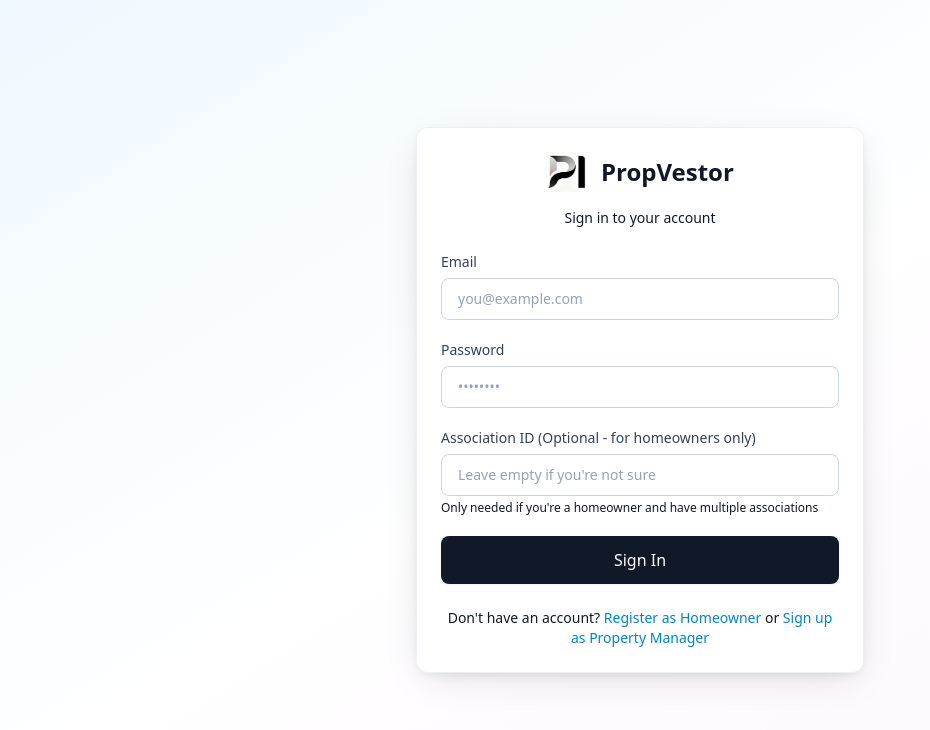
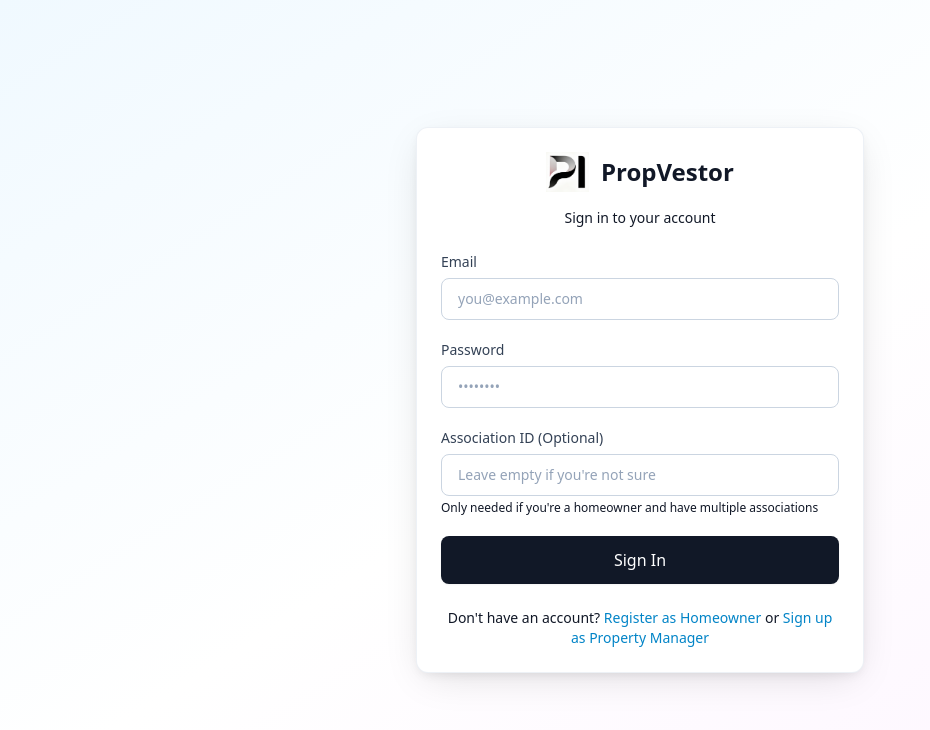
Before and after one commit to kchowhan/propvestor, a Next.js app in the folder apps/web/: page /login in a window 1280 px wide. Shown: the top 730 px of the page, without its empty margins (0-930 px from the left). Built offline with nearby package versions, Linux system fonts and the light colour scheme; a web font is replaced by a local one.

Commit message:
Fix Association ID label: simplify to just 'Optional' and fix alignment
- Remove 'for homeowners only' from Association ID label
- Fix alignment of helper text below input field
- Cleaner, simpler label text

```diff
--- a/apps/web/src/app/login/page.tsx
+++ b/apps/web/src/app/login/page.tsx
@@ -138,7 +138,7 @@ export default function UnifiedLogin() {
 
             <div>
               <label htmlFor="associationId" className="label">
-                Association ID <span className="text-slate-400 font-normal">(Optional - for homeowners only)</span>
+                Association ID <span className="text-slate-400 font-normal">(Optional)</span>
               </label>
               <input
                 id="associationId"
@@ -148,7 +148,7 @@ export default function UnifiedLogin() {
                 onChange={(e) => setForm((prev) => ({ ...prev, associationId: e.target.value }))}
                 placeholder="Leave empty if you're not sure"
               />
-              <p className="text-xs text-slate-500 mt-1">
+              <p className="text-xs text-slate-500 mt-1 ml-0">
                 Only needed if you're a homeowner and have multiple associations
               </p>
             </div>
```
